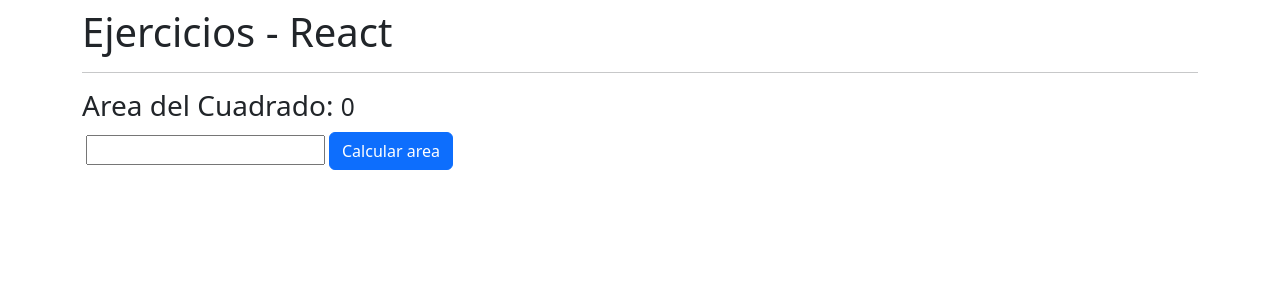
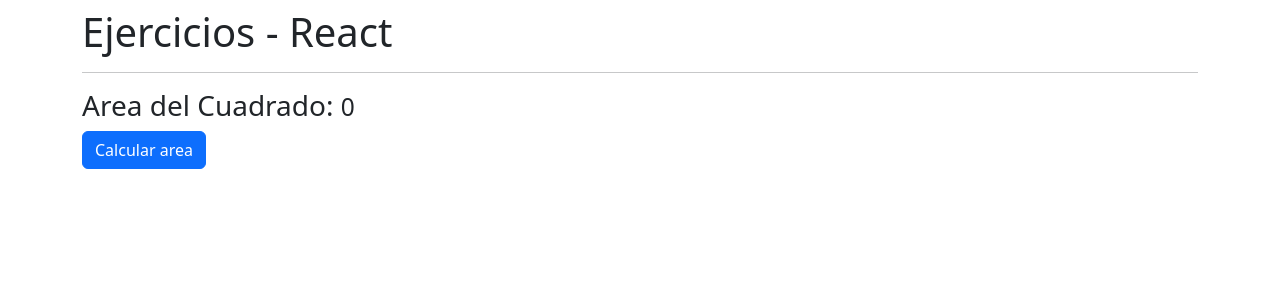
Before and after one commit to crismi16/Tarea1-A.M., a React (Create React App) app: page / in a window 1280 px wide. Shown: the top 300 px of the page. Built offline with nearby package versions, Linux system fonts and the light colour scheme.

Commit message:
añadido

```diff
--- a/src/components/AreaCuadrado.tsx
+++ b/src/components/AreaCuadrado.tsx
@@ -11,9 +11,8 @@
   return (
     <div>
         <h3>Area del Cuadrado: <small>{area}</small></h3>
-        <input type="text" className='input m-1' id='side'/>
+        {/* <input type="text" className='input m-1' id='side'/> */}
         <button className="btn btn-primary" onClick={()=>areaCuadrado(lado)}>Calcular area</button>
-
     </div>
   )
 }
```
